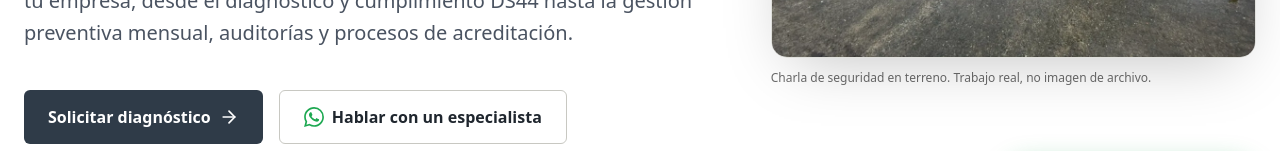
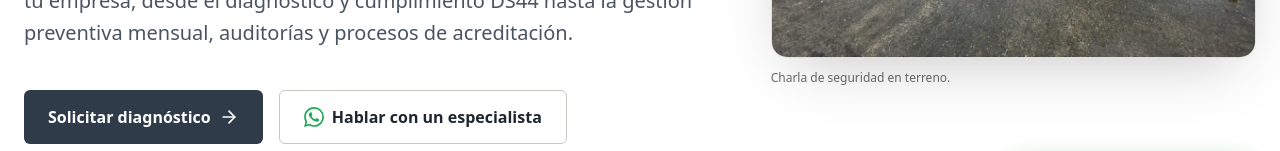
Before and after one commit to NicoKnabe/hseq-onepage, a Next.js app: page / in a window 1280 px wide. Shown: the part 575-726 px from the top of the page. Built offline with nearby package versions, Linux system fonts and the light colour scheme; a web font is replaced by a local one.

Commit message:
fix(hero): simplificar pie de foto

```diff
--- a/src/components/Hero.tsx
+++ b/src/components/Hero.tsx
@@ -56,7 +56,7 @@ export function Hero() {
                                 />
                             </div>
                             <figcaption className="mt-3 text-xs text-muted">
-                                Charla de seguridad en terreno. Trabajo real, no imagen de archivo.
+                                Charla de seguridad en terreno.
                             </figcaption>
                         </figure>
                     </RevealWrapper>
```
